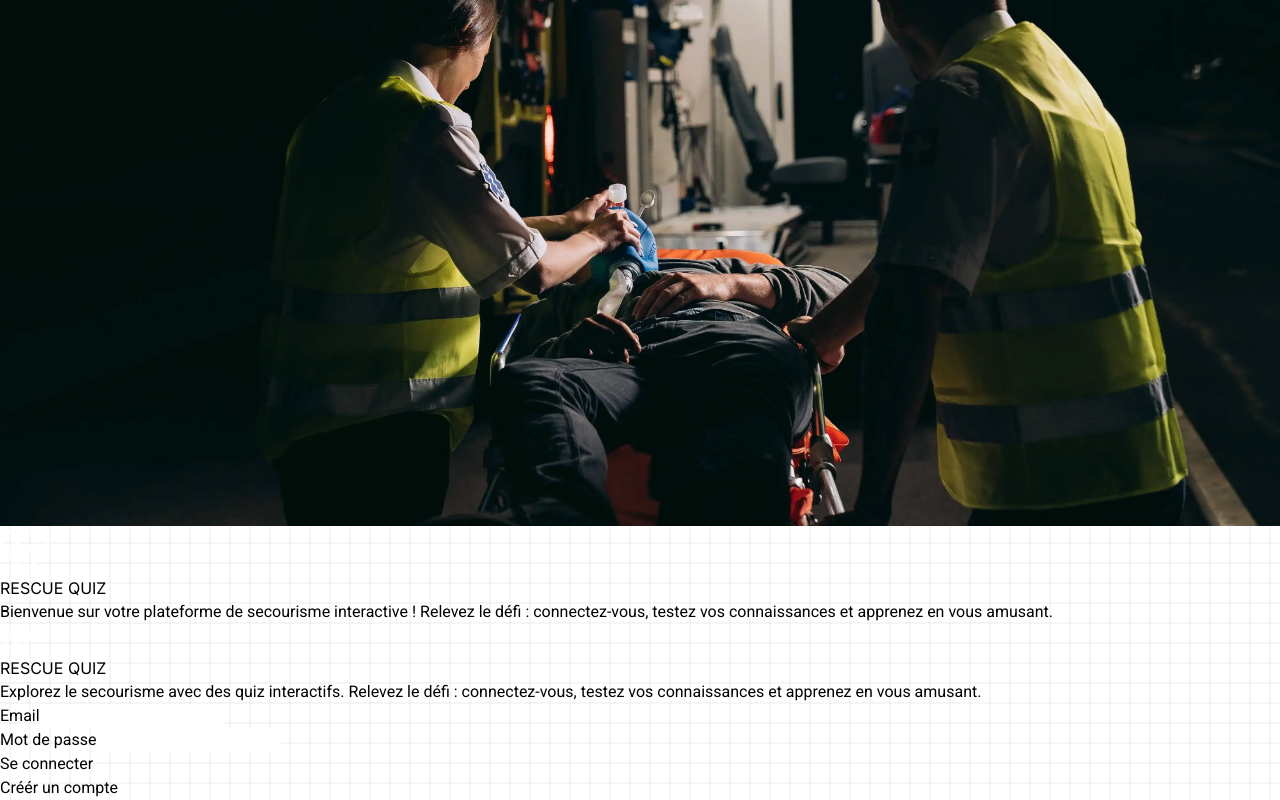
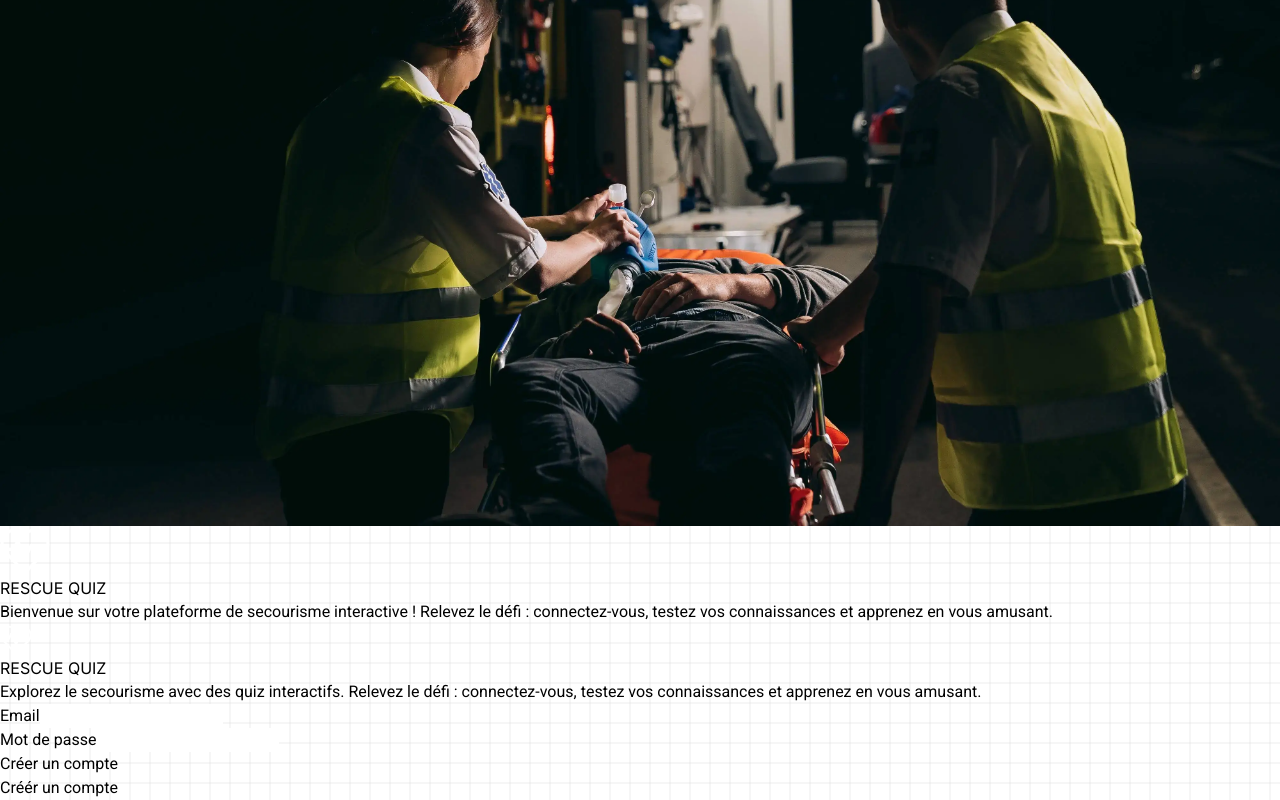
Before and after one commit to cristelleal/quizz, a React (Vite) app: page / in a window 1280 px wide. Shown: the part 327-1127 px from the top of the page. Built offline with nearby package versions, Linux system fonts and the light colour scheme; no server answers.

Commit message:
fix: update buttonText in SignUp component

```diff
--- a/src/components/auth/Auth.jsx
+++ b/src/components/auth/Auth.jsx
@@ -99,7 +99,7 @@ function Auth() {
                 <Form
                   handleFormSubmit={handleSignIn}
                   setFormErrorMessage={errorMessage}
-                  buttonText='Se connecter'
+                  buttonText='Créer un compte'
                 />
                 <Link to='/signup'>
                   <p className='mt-12 text-sm text-gray-500 text-center sm:mt-4'>
```
